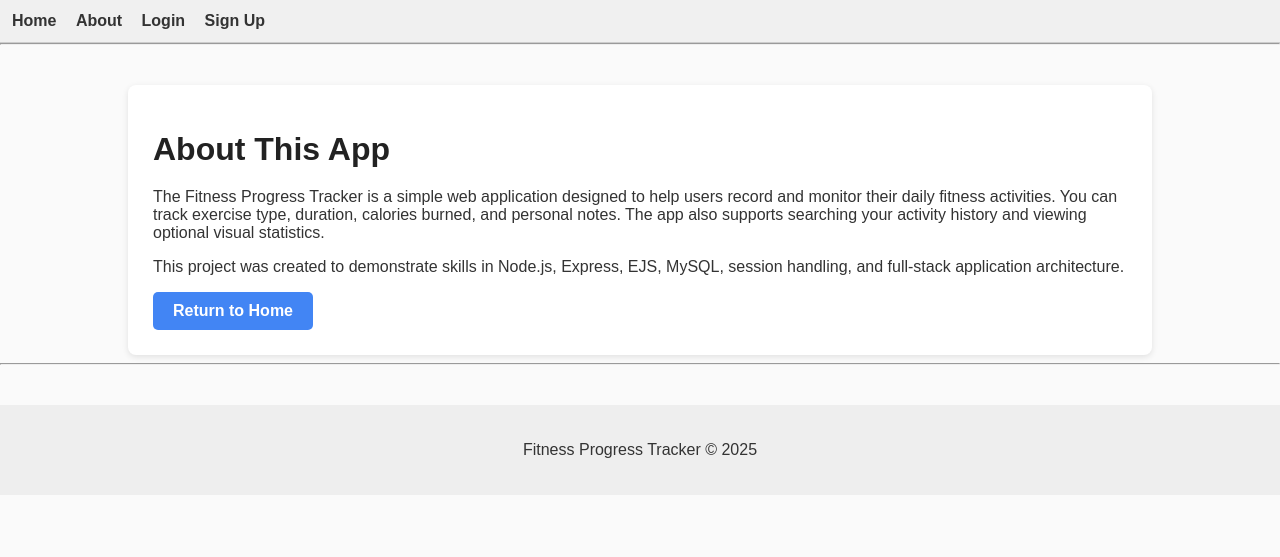
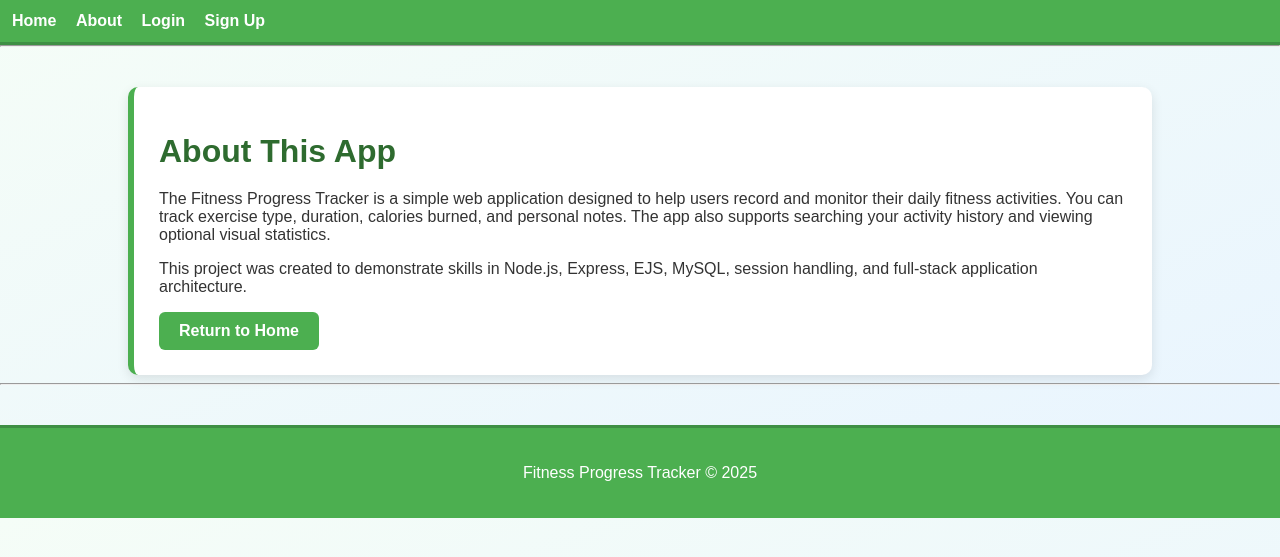
Before and after one commit to GreenTint/10_health_33799188, a Node server app: page /about in a window 1280 px wide. Shown: the top 557 px of the page. Run offline with Node 20, Linux system fonts and the light colour scheme.

Commit message:
small change

```diff
--- a/public/main.css
+++ b/public/main.css
@@ -1,12 +1,8 @@
-/* ------------------------------
-   GLOBAL STYLES
--------------------------------*/
-
 body {
     font-family: Arial, sans-serif;
     margin: 0;
     padding: 0;
-    background: #fafafa;
+    background: linear-gradient(to bottom right, #f5fdf7, #e8f4ff);
     color: #333;
 }
 
@@ -16,20 +12,16 @@ body {
     padding-top: 20px;
 }
 
-/* ------------------------------
-   NAVIGATION BAR
--------------------------------*/
-
 .navbar {
-    background: #f0f0f0;
+    background: #4CAF50;
     padding: 12px;
-    border-bottom: 1px solid #ccc;
+    border-bottom: 3px solid #3e8f44;
 }
 
 .navbar a {
     margin-right: 15px;
     text-decoration: none;
-    color: #333;
+    color: white;
     font-weight: bold;
 }
 
@@ -41,62 +33,43 @@ body {
     margin: 0;
 }
 
-/* ------------------------------
-   HEADERS
--------------------------------*/
-
 h1 {
     margin-bottom: 20px;
-    color: #222;
+    color: #2e6b2f;
 }
 
-.page-header {
-    margin-bottom: 20px;
+.card {
+    background: white;
+    padding: 25px;
+    border-radius: 10px;
+    margin-top: 20px;
+    box-shadow: 0 4px 12px rgba(0,0,0,0.1);
+    border-left: 6px solid #4CAF50;
 }
-
-/* ------------------------------
-   CARDS
--------------------------------*/
-
-.card {
-    background: #fff;
-    padding: 25px;
-    border-radius: 8px;
-    margin-top: 20px;
-    box-shadow: 0 2px 6px rgba(0,0,0,0.1);
-}
-
-/* ------------------------------
-   BUTTONS
--------------------------------*/
 
 .btn {
     display: inline-block;
     padding: 10px 20px;
-    background: #4285f4;
+    background: #4CAF50;
     color: white;
     text-decoration: none;
-    border-radius: 5px;
+    border-radius: 6px;
     font-weight: bold;
-    border: none;
     cursor: pointer;
+    transition: background 0.2s;
 }
 
 .btn:hover {
-    background: #3367d6;
+    background: #3e8f44;
 }
 
 .btn-secondary {
-    background: #777;
+    background: #FF9800;
 }
 
 .btn-secondary:hover {
-    background: #555;
+    background: #e38300;
 }
-
-/* ------------------------------
-   FORMS
--------------------------------*/
 
 form {
     margin-top: 20px;
@@ -112,24 +85,26 @@ input[type="number"],
 input[type="date"],
 textarea {
     width: 300px;
-    padding: 8px;
+    padding: 10px;
     margin-top: 5px;
-    border: 1px solid #aaa;
-    border-radius: 4px;
+    border: 1px solid #bbb;
+    border-radius: 5px;
+    transition: border-color 0.2s;
+}
+
+input:focus,
+textarea:focus {
+    border-color: #4CAF50;
 }
 
 textarea {
-    height: 80px;
+    height: 90px;
 }
 
 .error-message {
     color: red;
     margin-bottom: 15px;
 }
-
-/* ------------------------------
-   LISTS
--------------------------------*/
 
 .menu-list {
     list-style: none;
@@ -142,16 +117,12 @@ textarea {
 
 .menu-link {
     text-decoration: none;
-    color: #4285f4;
+    color: #2196F3;
 }
 
 .menu-link:hover {
     text-decoration: underline;
 }
-
-/* ------------------------------
-   TABLES
--------------------------------*/
 
 .table {
     width: 100%;
@@ -162,34 +133,29 @@ textarea {
 
 .table th,
 .table td {
-    padding: 10px;
+    padding: 12px;
     border: 1px solid #ccc;
 }
 
 .table th {
-    background: #f2f2f2;
+    background: #4CAF50;
+    color: white;
 }
 
 .table-striped tbody tr:nth-child(even) {
-    background: #f9f9f9;
+    background: #f2fdf3;
 }
-
-/* ------------------------------
-   MESSAGES
--------------------------------*/
 
 .empty-message {
     font-style: italic;
-    color: #666;
+    color: #777;
 }
-
-/* ------------------------------
-   FOOTER
--------------------------------*/
 
 .footer {
     margin-top: 40px;
     padding: 20px;
-    background: #eee;
+    background: #4CAF50;
+    color: white;
     text-align: center;
+    border-top: 3px solid #3e8f44;
 }
```
Also changed, not shown: 2 other files.
